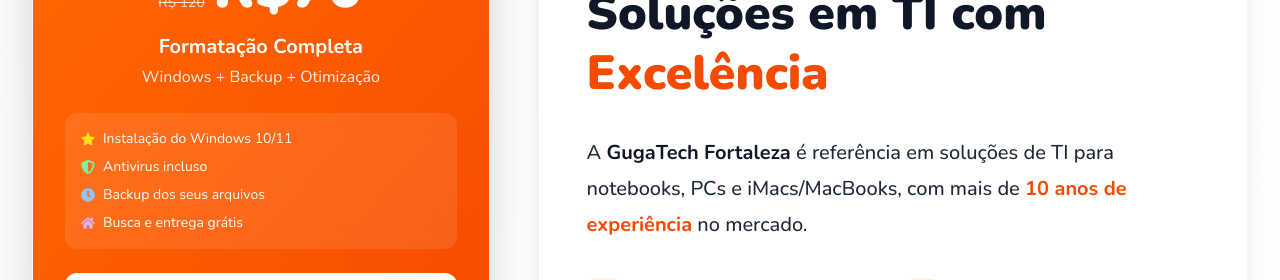
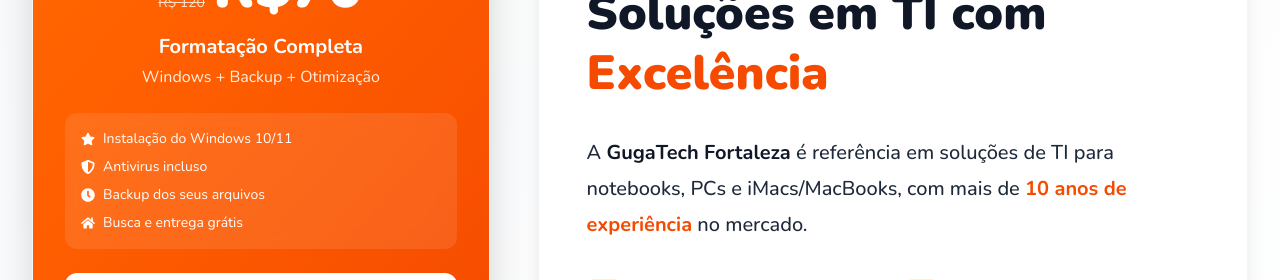
Before and after one commit to WillianGomes949/gugatech-fortaleza-assistencia, a Next.js app: page / in a window 1280 px wide. Shown: the part 5660-5940 px from the top of the page. Built offline with nearby package versions, Linux system fonts and the light colour scheme.

Commit message:
cores icones

```diff
--- a/src/components/AboutUs.tsx
+++ b/src/components/AboutUs.tsx
@@ -52,19 +52,19 @@
                   {/* Lista de benefícios */}
                   <div className="mt-6 space-y-2 text-left bg-white/10 backdrop-blur-sm rounded-xl p-4">
                     <div className="flex items-center gap-2 text-sm">
-                      <FaStar className="text-yellow-300 shrink-0" />
+                      <FaStar />
                       <span>Instalação do Windows 10/11</span>
                     </div>
                     <div className="flex items-center gap-2 text-sm">
-                      <FaShieldAlt className="text-green-300 shrink-0" />
+                      <FaShieldAlt />
                       <span>Antivirus incluso</span>
                     </div>
                     <div className="flex items-center gap-2 text-sm">
-                      <FaClock className="text-blue-300 shrink-0" />
+                      <FaClock />
                       <span>Backup dos seus arquivos</span>
                     </div>
                     <div className="flex items-center gap-2 text-sm">
-                      <FaHome className="text-purple-300 shrink-0" />
+                      <FaHome />
                       <span>Busca e entrega grátis</span>
                     </div>
                   </div>
```
